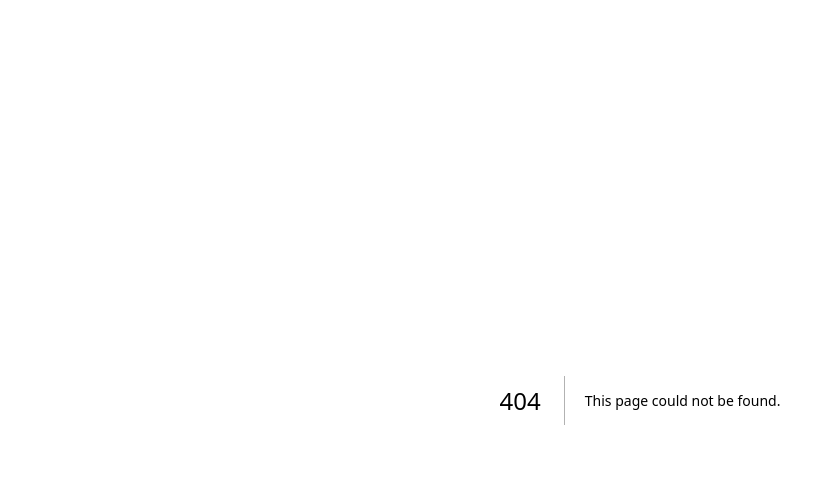
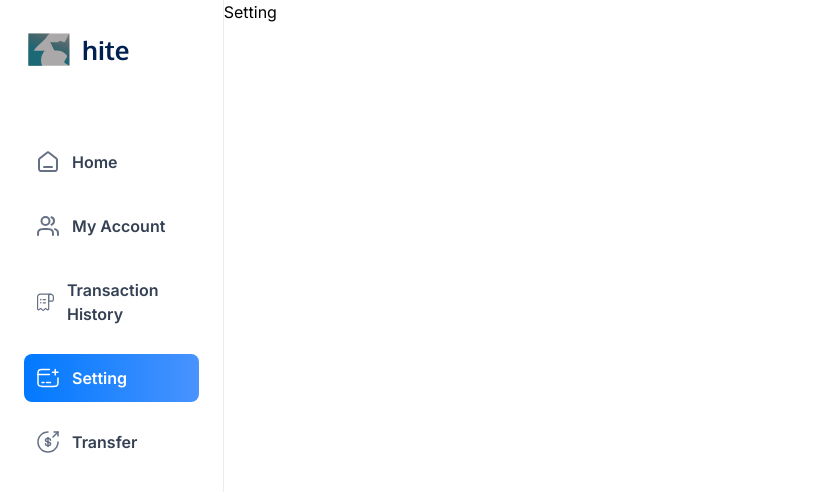
Before and after one commit to goodekit/hite-nz, a Next.js app: page /setting in a window 1280 px wide. Before the commit this address had no page. Shown: the top 492 px of the page, without its empty margins (0-819 px from the left). Built offline with nearby package versions, Linux system fonts and the light colour scheme.

Commit message:
🎉 init(feat: Add Setting page component):

```diff
--- /dev/null
+++ b/app/(root)/setting/page.tsx
@@ -0,0 +1,7 @@
+import React from 'react'
+
+const Setting = () => {
+  return <div>Setting</div>
+}
+
+export default Setting
```
